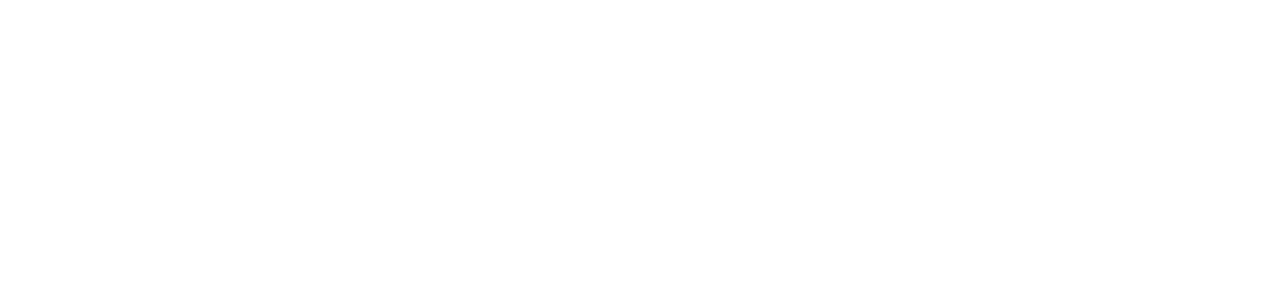
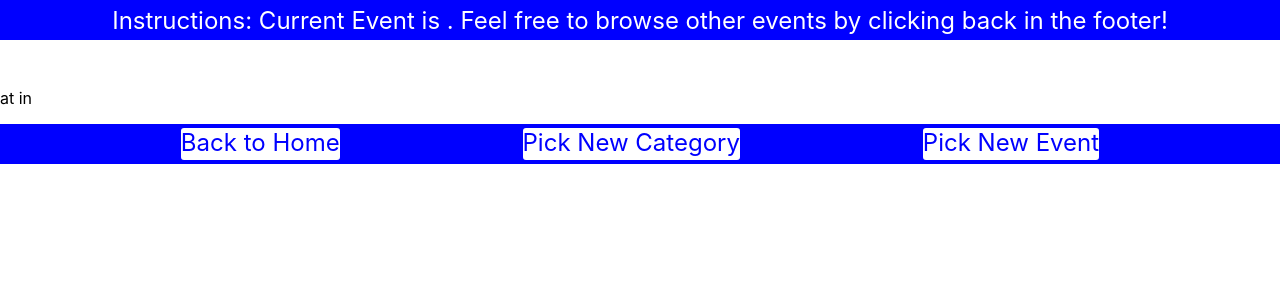
Before and after one commit to eisrael625/cpsc484proj, a React (Create React App) app: page /eventDetails in a window 1280 px wide. Before the commit this address had no page. Shown: the top 300 px of the page. Built offline with nearby package versions, Linux system fonts and the light colour scheme; no server answers.

Commit message:
Added event details

```diff
--- a/src/App.js
+++ b/src/App.js
@@ -4,6 +4,7 @@
 import Home from './HomePage.js'
 import EventCategoryPage from './EventCat.js'
 import EventsPage from './EventPage.js'
+import EventDetailsPage from './EventDetailsPage';
 import { useEffect, useState } from "react";
 
 
@@ -16,7 +17,7 @@
           <Route path="/" element={<Home />} />
           <Route path="/eventCat" element={<EventCategoryPage currentCategory={currentCategory} setCurrentCategory={setCurrentCategory} />} />
           <Route path="/events" element={<EventsPage currentCategory={currentCategory} setCurrentCategory={setCurrentCategory} />} />
-          {/* <Route path="/eventDetails" element={<EventDetailsPage />} /> */}
+          <Route path="/eventDetails" element={<EventDetailsPage />} />
         </Routes>
       </div>
     </Router>
--- /dev/null
+++ b/src/EventDetailsPage.js
@@ -0,0 +1,55 @@
+import { useEffect, useState } from "react";
+import { fetchEventData } from "./GoogleSheets";
+import Header from "./Header";
+import Footer from "./Footer";
+import "./EventCat.css";
+import data from "./data.store";
+
+export default function EventDetailsPage() {
+  const [eventData, setEventData] = useState([]);
+  const [filteredEventData, setFilteredEventData] = useState([]);
+
+  useEffect(() => {
+    fetchEventDataAndUpdateState();
+  }, []);
+
+  useEffect(() => {
+    filterEventData(data.currentData.category);
+  }, [eventData]);
+
+  const fetchEventDataAndUpdateState = async () => {
+    const eventData = await fetchEventData();
+    setEventData(eventData);
+    filterEventData(data.currentData.category);
+  };
+
+  const filterEventData = (category) => {
+    const filteredEvents = eventData.filter(
+      (event) => event.Category === category
+    );
+    setFilteredEventData(filteredEvents.slice(0, 4));
+  };
+
+  const handleClick = (name, date, location, time) => {
+    window.location.href = "eventDetails";
+    data.setEventName(name);
+    data.setEventDate(date);
+    data.setEventLocation(location);
+    data.setEventTime(time);
+  console.log("Clicked category:", name);
+};
+
+  return (
+    <>
+      <Header
+        instructions={`Current Event is ${data.currentData.eventName}. Feel free to browse other events by clicking back in the footer!`}
+      />
+
+                    <h1>{data.currentData.eventName}</h1>
+                    <p>{data.currentData.eventDescription}</p>
+                    <p>{data.currentData.eventDate} at {data.currentData.eventTime} in {data.currentData.eventLocation} </p>
+
+      <Footer pageNumber={3} />
+    </>
+  );
+}
--- a/src/EventPage.js
+++ b/src/EventPage.js
@@ -30,6 +30,16 @@
     setFilteredEventData(filteredEvents.slice(0, 4));
   };
 
+  const handleClick = (name, date, location, time, description) => {
+    window.location.href = "eventDetails";
+    data.setEventName(name);
+    data.setEventDate(date);
+    data.setEventLocation(location);
+    data.setEventTime(time);
+    data.setEventDescription(description);
+  console.log("Clicked category:", name);
+};
+
   return (
     <>
       <Header
@@ -41,13 +51,13 @@
             {filteredEventData.map((event, index) => (
               index % 2 === 0 && ( // Render a new row for every two events
                 <div className="row" key={index}>
-                  <div className="column">
+                  <div className="column" onClick={() => handleClick(event.EventName, event.Date, event.Location, event.Time, event.Description)}>
                     <h1>{event.EventName}</h1>
                     <p>{event.Description}</p>
                     <p>{event.Date} at {event.Time} in {event.Location} </p>
                   </div>
                   {filteredEventData[index + 1] && (
-                    <div className="column">
+                    <div className="column" onClick={() => handleClick(filteredEventData[index + 1].EventName, filteredEventData[index + 1].Date, filteredEventData[index + 1].Location, filteredEventData[index + 1].Time, filteredEventData[index + 1].Description)}>
                       <h1>{filteredEventData[index + 1].EventName}</h1>
                       <p>{filteredEventData[index + 1].Description}</p>
                       <p>{filteredEventData[index + 1].Date} at {filteredEventData[index + 1].Time} in {filteredEventData[index + 1].Location} </p>
--- a/src/Footer.js
+++ b/src/Footer.js
@@ -26,9 +26,15 @@
             )}
             {pageNumber === 3 && (
                 <>
-                    <button><Link to="/" className="link">Back to Home</Link></button>
-                    <button><Link to="/eventCat" className="link">Pick New Category</Link></button>
-                    <button><Link to="/pickEvent" className="link">Pick New Event</Link></button>
+                <div className="button" onClick={() => handleClick('/')}>
+                    <p> Back to Home</p>
+                    </div>
+                    <div className="button" onClick={() => handleClick('eventCat')}>
+                    <p> Pick New Category</p>
+                    </div>
+                    <div className="button" onClick={() => handleClick('events')}>
+                    <p> Pick New Event</p>
+                    </div>
                 </>
             )}
       </div>
--- a/src/data.store.js
+++ b/src/data.store.js
@@ -5,15 +5,41 @@
   constructor() {
     makeObservable(this, {
       currentData: observable,
-      setCategory: action,
+        setCategory: action,
+        setEventName: action,
+        setEventDescription: action,
+        setEventTime: action,
+        setEventLocation: action,
+        setEventDate: action,
     });
     this.loadFromLocalStorage();
   }
 
-  currentData = { category: '', eventName: '', eventTime: '', eventLocation: '', eventDate: ''};
+  currentData = { category: '', eventName: '', eventDescription : '', eventTime: '', eventLocation: '', eventDate: ''};
 
   setCategory = (category) => {
     this.currentData.category = category;
+    this.saveToLocalStorage();
+  };
+
+  setEventName = (event) => {
+    this.currentData.eventName = event;
+    this.saveToLocalStorage();
+  };
+  setEventDescription = (description) => {
+    this.currentData.eventDescription = description;
+    this.saveToLocalStorage();
+  };
+  setEventTime = (time) => {
+    this.currentData.eventTime = time;
+    this.saveToLocalStorage();
+  };
+  setEventLocation = (location) => {
+    this.currentData.eventLocation = location;
+    this.saveToLocalStorage();
+  };
+  setEventDate = (date) => {
+    this.currentData.eventDate = date;
     this.saveToLocalStorage();
   };
 
```
